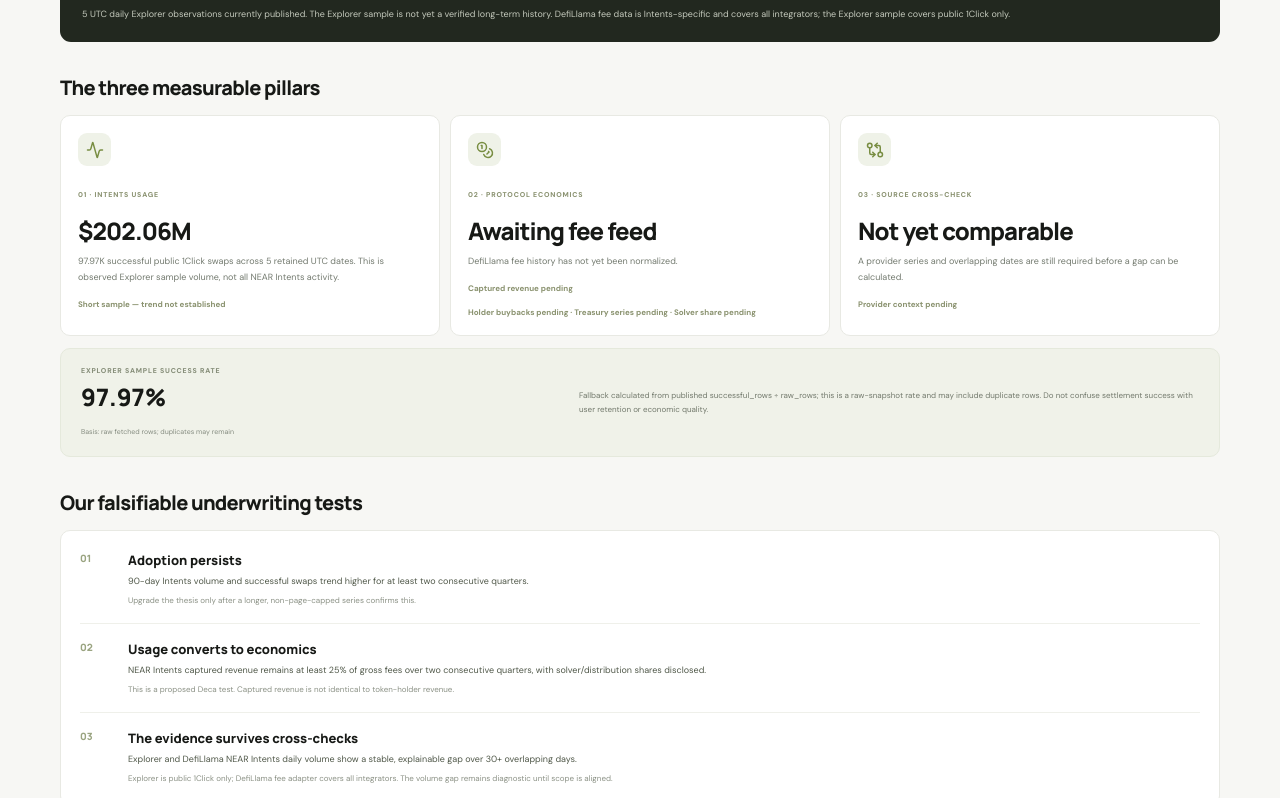
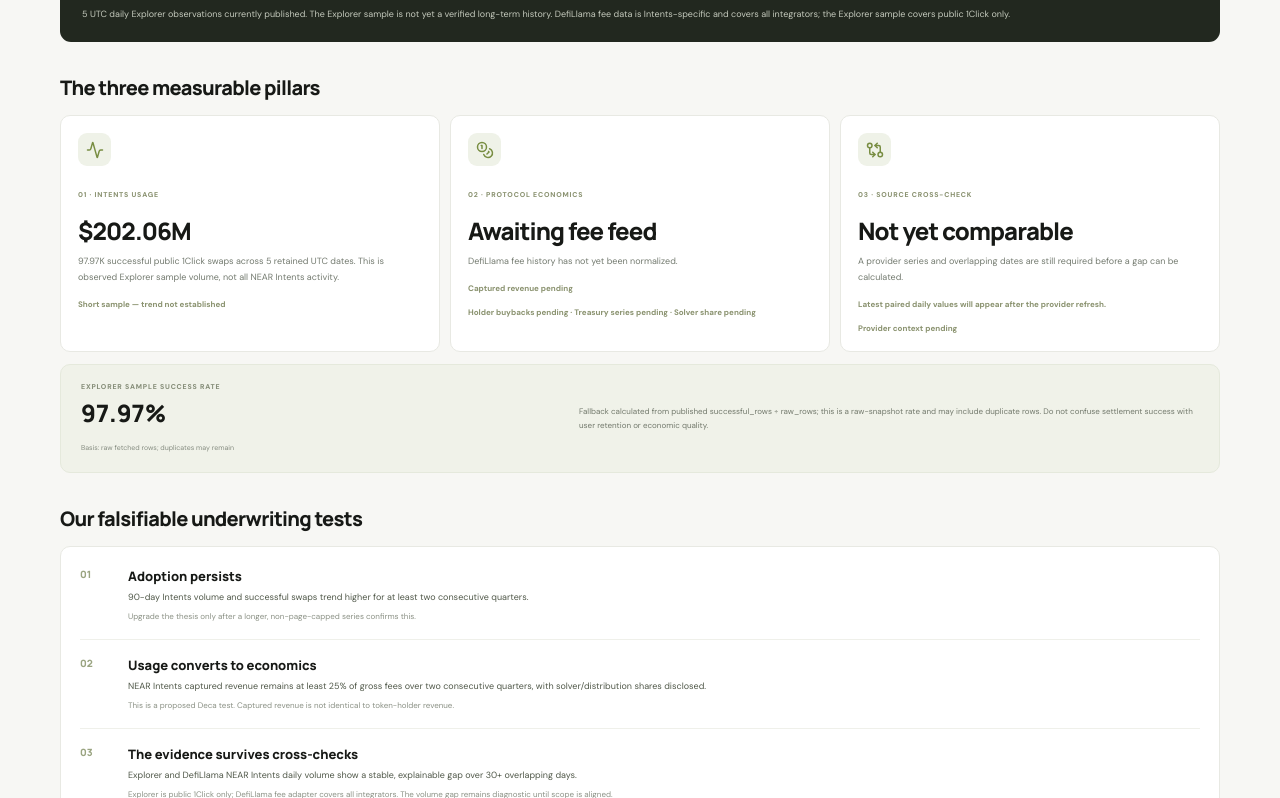
Before and after one commit to ExoDus768/Deca, a Next.js app: page /investment in a window 1280 px wide. Shown: the part 721-1519 px from the top of the page. Built offline with nearby package versions, Linux system fonts and the light colour scheme.

Commit message:
Show latest paired volumes and diagnostic gap

```diff
--- a/app/investment/page.tsx
+++ b/app/investment/page.tsx
@@ -43,6 +43,9 @@ const monetization=fees30&&revenue30!=null?revenue30/fees30*100:null;
 const holderCapture=fees30&&holderRevenue30!=null?holderRevenue30/fees30*100:null;
 const provider=reconciliation?.provider_context?.defillama_intents??{};
 const diagnostic=provider.diagnostic_comparison??{};
+const latestPair=provider.latest_overlap_day&&provider.latest_explorer_usd!=null&&provider.latest_defillama_usd!=null
+ ? `Latest shared day ${provider.latest_overlap_day}: Explorer ${money(Number(provider.latest_explorer_usd))} vs DefiLlama ${money(Number(provider.latest_defillama_usd))}.`
+ : "Latest paired daily values will appear after the provider refresh.";
 const thesisTriggers=[
  ["Adoption persists","90-day Intents volume and successful swaps trend higher for at least two consecutive quarters.","Upgrade the thesis only after a longer, non-page-capped series confirms this."],
  ["Usage converts to economics","NEAR Intents captured revenue remains at least 25% of gross fees over two consecutive quarters, with solver/distribution shares disclosed.","This is a proposed Deca test. Captured revenue is not identical to token-holder revenue."],
@@ -64,7 +67,7 @@ export default function Investment(){
   <div className="thesis-evidence-grid">
    <article><div className="research-icon"><Activity size={18}/></div><span>01 · INTENTS USAGE</span><h3>{money(totalVolume)}</h3><p>{fmt(totalTx)} successful public 1Click swaps across {dates.length} retained UTC dates. This is observed Explorer sample volume, not all NEAR Intents activity.</p><small>{dates.length>=90?"90+ daily observations":"Short sample — trend not established"}</small></article>
    <article><div className="research-icon"><Coins size={18}/></div><span>02 · PROTOCOL ECONOMICS</span><h3>{fees30==null?"Awaiting fee feed":money(fees30)}</h3><p>{fees30==null?"DefiLlama fee history has not yet been normalized.":"Trailing 30-day gross NEAR Intents fees across integrators. Captured revenue and holder buybacks are separate series."}</p><small>{revenue30==null?"Captured revenue pending":money(revenue30)+" captured · "+(monetization==null?"":monetization.toFixed(1)+"% of fees")}</small><small>{holderRevenue30==null?"Holder buybacks pending":money(holderRevenue30)+" holder buybacks"} · {protocolRevenue30==null?"Treasury series pending":money(protocolRevenue30)+" treasury"} · {supplySideRevenue30==null?"Solver share pending":money(supplySideRevenue30)+" solver/distribution share"}</small></article>
-   <article><div className="research-icon"><GitCompareArrows size={18}/></div><span>03 · SOURCE CROSS-CHECK</span><h3>{diagnostic.status==="compared"?diagnostic.median_gap_pct+"%":"Not yet comparable"}</h3><p>{diagnostic.status==="compared"?"Median absolute daily gap between Explorer and DefiLlama Intents volume over shared dates. This is diagnostic only, not formal reconciliation.":"A provider series and overlapping dates are still required before a gap can be calculated."}</p><small>{diagnostic.status==="compared"?diagnostic.overlap_days+" overlapping days · scope mismatch disclosed":provider.status??"Provider context pending"}</small></article>
+   <article><div className="research-icon"><GitCompareArrows size={18}/></div><span>03 · SOURCE CROSS-CHECK</span><h3>{diagnostic.status==="compared"?diagnostic.median_gap_pct+"%":"Not yet comparable"}</h3><p>{diagnostic.status==="compared"?"Median absolute daily gap between Explorer and DefiLlama Intents volume over shared dates. This is diagnostic only, not formal reconciliation.":"A provider series and overlapping dates are still required before a gap can be calculated."}</p><small>{latestPair}</small><small>{diagnostic.status==="compared"?diagnostic.overlap_days+" overlapping days · maximum gap "+diagnostic.max_gap_pct+"% · scope mismatch disclosed":provider.status??"Provider context pending"}</small></article>
   </div>
   <section className="thesis-success-rate"><div><span className="mini-label">EXPLORER SAMPLE SUCCESS RATE</span><strong>{sampleSuccess}</strong><small>Basis: {rateBasis}</small></div><p>{meta.success_rate_pct!=null?"Calculated from unique timestamped Explorer records.":"Fallback calculated from published successful_rows ÷ raw_rows; this is a raw-snapshot rate and may include duplicate rows."} Do not confuse settlement success with user retention or economic quality.</p></section>
   <h2 className="subsection-title">Our falsifiable underwriting tests</h2>
```
